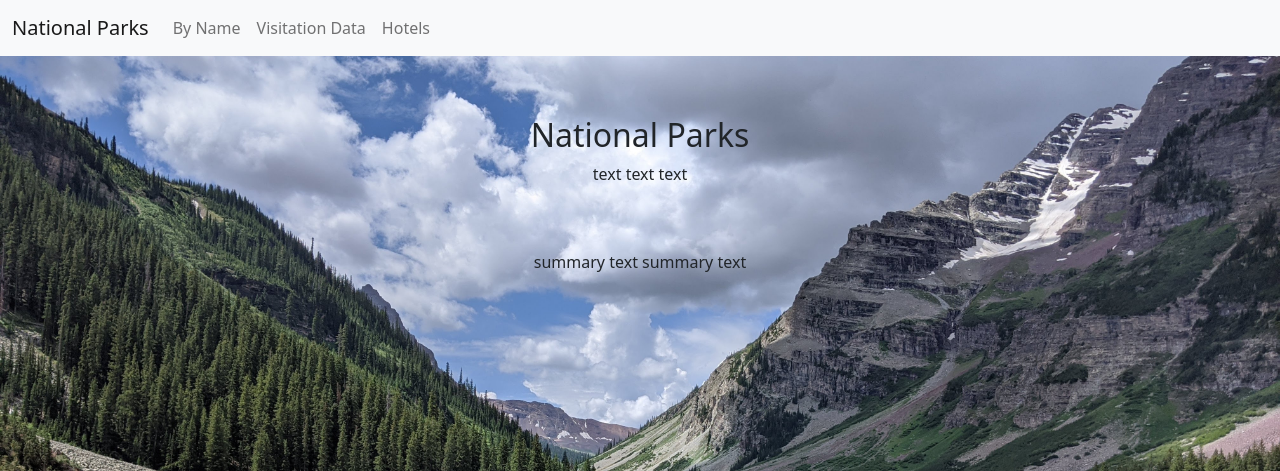
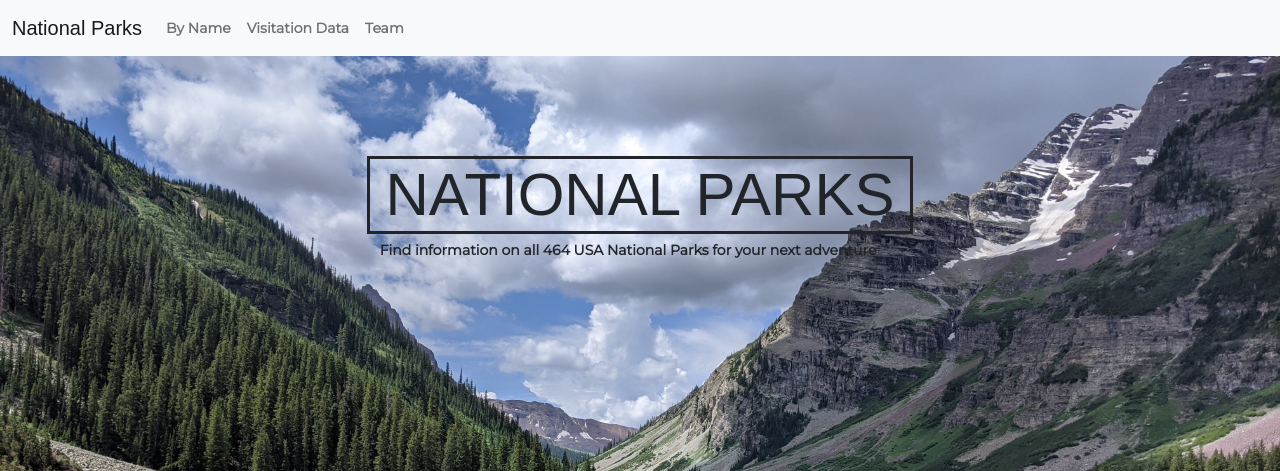
Before and after one commit to melissadiep94/National-Parks-Project, a Flask app: page / in a window 1280 px wide. Shown: the top 471 px of the page. Run offline with Flask 2, Linux system fonts and the light colour scheme; some web fonts are replaced.

Commit message:
merged with main/refactoring

```diff
--- a/style.css
+++ b/static/css/style_main.css
@@ -6,8 +6,9 @@
 body {
   padding: 0;
   margin: 0;
-  background-image: url("background-home-image2.jpg");
+  background-image: url("/static/img/background-home-image2.jpg");
   background-size: cover;
+  font-family: 'Montserrat', sans-serif;
 }
 
 h1 {
@@ -20,9 +21,19 @@ h1 {
 
 h5 {
   font-family: 'Montserrat', sans-serif;
-  font-size: 16px;
+  font-size: 14px;
+  font-weight: bold;
+}
+
+a.navbar-brand {
+    font-family: 'Elianto', sans-serif;
+    }
+a.nav-link {
+  font-family: 'Montserrat', sans-serif;
+  font-size: 14px;
   font-weight: bold;
 
+}
 #map,
 
 html {
--- a/templates/index.html
+++ b/templates/index.html
@@ -4,7 +4,9 @@
     <meta charset="UTF-8">
     <title>US National Parks</title>
     <link href="https://cdn.jsdelivr.net/npm/bootstrap@5.1.0/dist/css/bootstrap.min.css" rel="stylesheet" integrity="sha384-KyZXEAg3QhqLMpG8r+8fhAXLRk2vvoC2f3B09zVXn8CA5QIVfZOJ3BCsw2P0p/We" crossorigin="anonymous">
-    <link rel="stylesheet" type="text/css" href="style.css">
+    <link rel="stylesheet" type="text/css" href="static/css/style_main.css">
+
+
 </head>
 <body>
     <nav class="navbar navbar-expand-lg navbar-light bg-light mask gradient-custom">
@@ -25,33 +27,56 @@
                             <a class="nav-link" href="/visitation.html">Visitation Data</a>
                         </li>
                         <li class="nav-item">
-                            <a class="nav-link" href="/hotels.html">Hotels</a>
+                            <a class="nav-link" href="/hotels.html">Team</a>
                         </li>
                     </ul>
                 </div>
             <!-- </div> -->
         </div>
+
+
     </nav>
 
 
     <div>
-        <div class="container" style= "margin-top: 60px">
+        <div class="container" style= "margin-top: 100px">
             <div class="row">
-             <div class="col col-12 col-sm-12 text-center">
-                <h2> National Parks</h2>
-                <p class="summary_text" >text  text text</p>
+                <div class="col">
+
+                  </div>
+
+    <!--p class="summary_text"> <b><em>"In wildness is the preservation of the world" <br></em>- Henry David Thoreau </b>
+                </p>
                 <br>
-                <br>
-                <p class="summary_text"> summary text summary text
-                </p>
+                <p class="summary_text"> <b><em>"Lose yourself in nature and find peace" <br></em>- Ralph Waldo Emerson </b>
+                </p -->
+
+              <div class="col-6 text-center"> <h1>NATIONAL PARKS</h1>
+
+             </div>
+             <div class="col">
+
               </div>
 
+            <div class="row">
+                <div class="col">
 
-            </div>
-          </div>
-        </div>
+                </div>
+                <div class="col-6 text-center">
+                    <h5>     Find information on all 464 USA National Parks for your next adventure</h5>
+                    <br>
+
+                </div>
+                <div class="col">
+
+                  </div>
+                  </div>
     </div>
 
+
     <script src="https://cdn.jsdelivr.net/npm/bootstrap@5.1.0/dist/js/bootstrap.bundle.min.js" integrity="sha384-U1DAWAznBHeqEIlVSCgzq+c9gqGAJn5c/t99JyeKa9xxaYpSvHU5awsuZVVFIhvj" crossorigin="anonymous"></script>
+
+
 </body>
+
 </html>
--- a/templates/name.html
+++ b/templates/name.html
@@ -4,7 +4,7 @@
     <meta charset="UTF-8">
     <title>US National Parks</title>
     <link href="https://cdn.jsdelivr.net/npm/bootstrap@5.1.0/dist/css/bootstrap.min.css" rel="stylesheet" integrity="sha384-KyZXEAg3QhqLMpG8r+8fhAXLRk2vvoC2f3B09zVXn8CA5QIVfZOJ3BCsw2P0p/We" crossorigin="anonymous">
-    <link rel="stylesheet" type="text/css" href="/static/css/style.css">
+    <link rel="stylesheet" type="text/css" href="/static/css/style_sm.css">
     <!-- Leaflet CSS -->
     <link rel="stylesheet" href="https://unpkg.com/leaflet@1.6.0/dist/leaflet.css"
      integrity="sha512-xwE/Az9zrjBIphAcBb3F6JVqxf46+CDLwfLMHloNu6KEQCAWi6HcDUbeOfBIptF7tcCzusKFjFw2yuvEpDL9wQ=="
```
Also changed, not shown: index.html (deleted, +0 -82 lines), visitation.html (deleted, +0 -57 lines), static/img/background-home-image.jpg (renamed from background-home-image.jpg), static/img/background-home-image2.jpg (renamed from background-home-image2.jpg), static/img/background-home-image3.jpg (renamed from background-home-image3.jpg).
